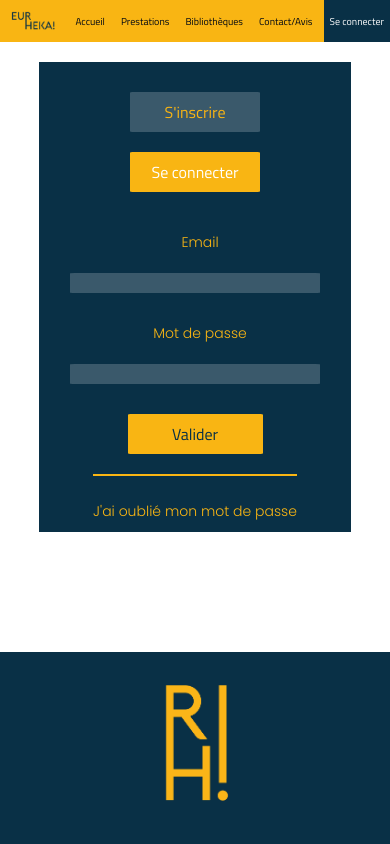
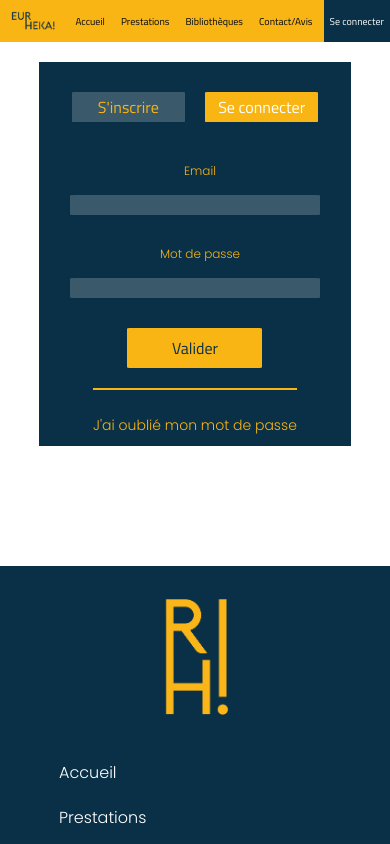
Before and after one commit to WildCodeSchool/remote2q4-21-p3-eurheka-front, a React (Create React App) app: page /login in a window 390 px wide. Both pictures are taken after a click on the element "Se connecter". Shown: the top 844 px of the page. Built offline with nearby package versions, Linux system fonts and the light colour scheme; no server answers.

Commit message:
signup ok untill 390

```diff
--- a/src/components/log-forms/Log.css
+++ b/src/components/log-forms/Log.css
@@ -59,7 +59,7 @@
 
 @media screen and (max-width: 390px) {
     .connection-form {
-        width: 80%;
+        width: 90%;
         height: 100%;
         display: flex;
         flex-direction: column;
@@ -72,10 +72,32 @@
     }
 
     .btn-container {
-        width: 90%;
+        width: 95%;
+        display: flex;
+        flex-direction: row;
+        margin: 20px;
+    }
+
+    .active-btn {
+        width: 250px;
+        height: 30px;
+        border-radius: 2%;
+        margin: 10px;
+        margin-left: 10px;
+        margin-right: 10px;
+    }
+
+    .off-btn {
+        width: 250px;
+        height: 30px;
         display: flex;
         flex-direction: column;
-        margin: 20px;
+        align-items: center;
+        justify-content: center;
+        border-radius: 2%;
+        margin: 10px;
+        margin-left: 10px;
+        margin-right: 10px;
     }
 }
 
@@ -124,7 +146,6 @@
     .form-container {
         width: 100%;
         height: 100%;
-
         display: flex;
     }
 
--- a/src/components/log-forms/SignUpForm.css
+++ b/src/components/log-forms/SignUpForm.css
@@ -80,7 +80,7 @@
     margin: 10px;
 }
 
-.input-bigger {
+.input-bigger-up {
     width: 420px;
     height: 20px;
     background-color: rgba(255, 255, 255, 0.2);
@@ -131,4 +131,34 @@
         margin: 10px;
     }
 
+    .sign-up-name {
+        flex-direction: column;
+        justify-content: center;
+        margin-bottom: 10px;
+    }
+
+    .label {
+        color: var(--main-color-light-text);
+        font-family: var(--title-font);
+        font-size: 12px;
+        font-weight: 300;
+        margin-left: 10px;
+        margin-bottom: 5px;
+    }
+
+    .input-bigger-up {
+        width: 200px;
+        height: 20px;
+        background-color: rgba(255, 255, 255, 0.2);
+        border: none;
+        margin: 10px;
+        margin-bottom: 10px;
+    }
+
+    .passwords {
+        flex-direction: column;
+        align-items: center;
+        justify-content: center;
+    }
+
 }
--- a/src/pages/login/Login.css
+++ b/src/pages/login/Login.css
@@ -38,7 +38,7 @@
     }
 
     .login-box {
-        width: 90%;
+        width: 95%;
         flex-direction: column;
         align-items: center;
         justify-items: center;
```
